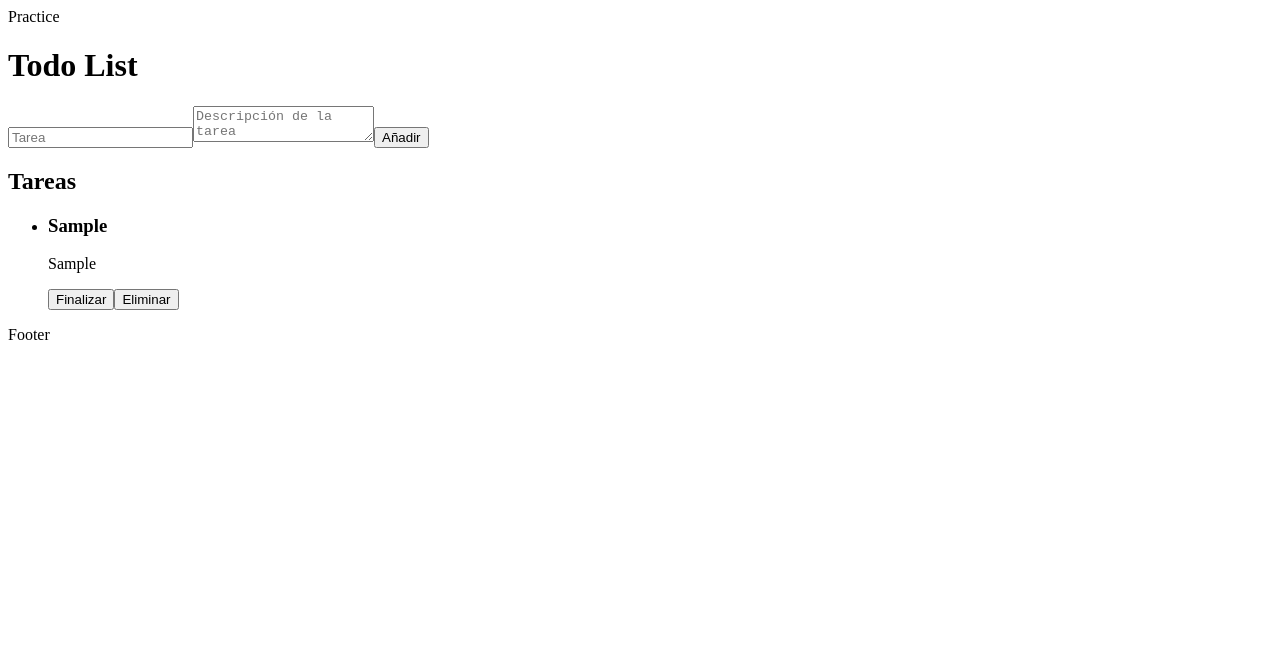
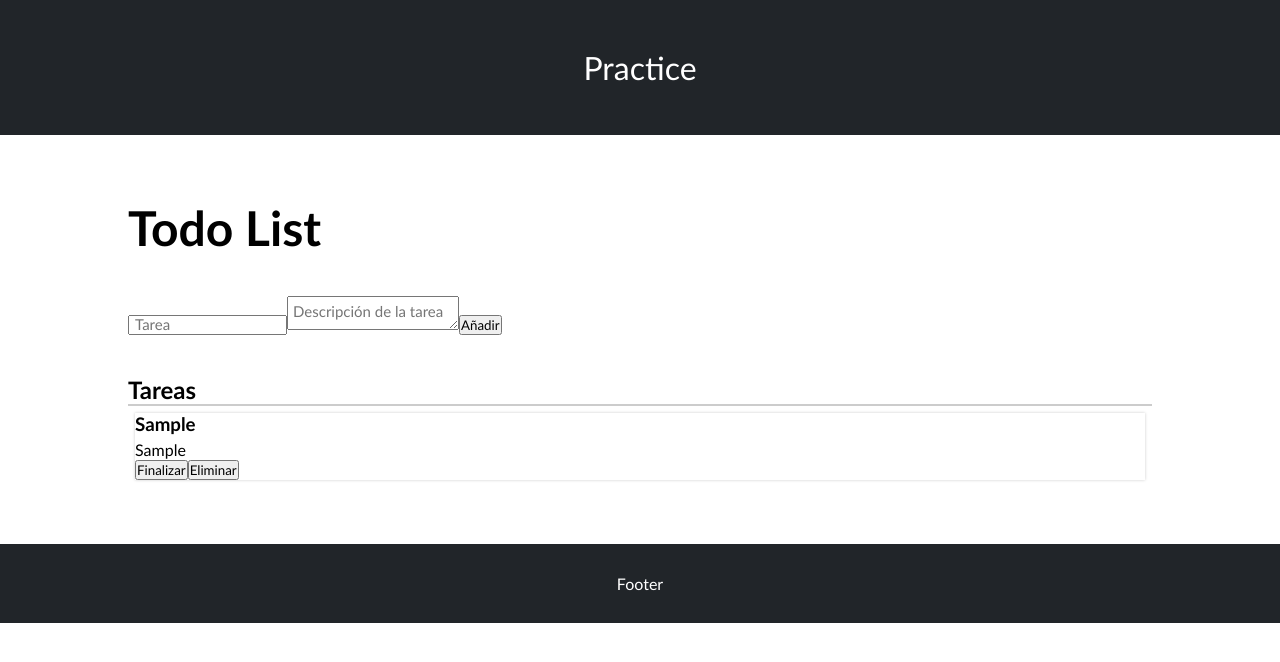
Before and after one commit to dorian-rose/react-todo-project, a React (Vite) app: page / in a window 1280 px wide. Both pictures are taken after typing "Sample", "Sample" into the empty fields and a click on the button "Añadir". Shown: the top 662 px of the page. Built offline with nearby package versions, Linux system fonts and the light colour scheme.

Commit message:
fix bugs in done toggler

```diff
--- a/index.html
+++ b/index.html
@@ -4,7 +4,7 @@
     <meta charset="UTF-8" />
     <link rel="icon" type="image/svg+xml" href="/vite.svg" />
     <meta name="viewport" content="width=device-width, initial-scale=1.0" />
-    <title>Vite + React</title>
+    <title>Todo list</title>
   </head>
   <body>
     <div id="root"></div>
--- a/src/components/Entry.jsx
+++ b/src/components/Entry.jsx
@@ -6,12 +6,10 @@ export const Entry = ({ todo, handleToggleTodo, handleDeleteTodo }) => {
   return (
     <>
       <article>
-        <li>
-          <h3>{todo.todo}</h3>
-          <p>{todo.description}</p>
-          <button onClick={() => handleToggleTodo(todo.id)}>Finalizar</button>
-          <button onClick={() => handleDeleteTodo(todo.id)}>Eliminar</button>
-        </li>
+        <h3>{todo.todo}</h3>
+        <p>{todo.description}</p>
+        <button onClick={() => handleToggleTodo(todo.id)}>Finalizar</button>
+        <button onClick={() => handleDeleteTodo(todo.id)}>Eliminar</button>
       </article>
     </>
   );
--- a/src/components/EntryContainer.jsx
+++ b/src/components/EntryContainer.jsx
@@ -10,7 +10,7 @@ export const EntryContainer = ({
   return (
     <section>
       <h2>Tareas</h2>
-      <ul>
+
       {todos.map((todo) => (
         <Entry
           key={todo.id}
@@ -19,7 +19,6 @@ export const EntryContainer = ({
           handleDeleteTodo={handleDeleteTodo}
         />
       ))}
-      </ul>
     </section>
   );
 };
--- a/src/index.css
+++ b/src/index.css
@@ -0,0 +1,134 @@
+html {
+  --dark: #212529;
+  --medium: #e8e5e5;
+  --light: #fff;
+}
+
+* {
+  margin: 0;
+  font-family: "Gill Sans", "Gill Sans MT", Calibri, "Trebuchet MS", sans-serif;
+  padding: 0;
+  box-sizing: border-box;
+}
+
+main {
+  margin: 5% 10%;
+}
+
+/* universal classes */
+.bg-dark {
+  background-color: var(--dark);
+  color: var(--light);
+}
+
+.txt-cntr {
+  text-align: center;
+}
+.grid-1-2-3 {
+  display: grid;
+  grid-template-columns: 1fr;
+}
+.grid-1-2 {
+  display: grid;
+  grid-template-columns: 1fr;
+  gap: 2%;
+}
+
+.mg-md {
+  margin: 40px;
+}
+
+/* individual elements */
+header {
+  font-size: 2rem;
+  padding: 3rem;
+}
+
+h1 {
+  font-size: 3rem;
+}
+
+h2 {
+  border-bottom: 2px solid rgba(0, 1, 0, 0.2);
+}
+
+h3 {
+  margin: 5px 0;
+}
+
+a {
+  font-size: 12px;
+}
+
+img {
+  width: 100%;
+  margin: 20px 0;
+}
+
+.photo-container {
+  width: 90%;
+  margin: 20px auto;
+}
+article {
+  box-shadow: 0px 0px 3px 0px rgba(0, 0, 0, 0.2);
+  margin: 7px;
+}
+
+footer {
+  padding: 30px;
+}
+/* search form  */
+form {
+  margin: 40px auto;
+}
+
+::placeholder {
+  padding: 5px;
+  font-size: 15px;
+}
+
+input[type="search"],
+input[type="submit"] {
+  height: 30px;
+  border-radius: 5px;
+  border: 2px solid rgba(0, 0, 0, 0.2);
+  margin: 2px 0;
+}
+
+/* ========================= */
+/* 768 */
+/* ========================= */
+
+@media screen and (min-width: 768px) {
+  .grid-1-2-3 {
+    grid-template-columns: repeat(2, 1fr);
+  }
+  .grid-1-2 {
+    display: grid;
+    grid-template-columns: 2fr 1fr;
+  }
+
+  input[type="search"],
+  input[type="submit"] {
+    margin: 0;
+  }
+
+  .photo-container {
+    margin: 40px auto;
+  }
+}
+
+/* ========================= */
+/* 996*/
+/* ========================= */
+
+@media screen and (min-width: 996px) {
+  .grid-1-2-3 {
+    grid-template-columns: repeat(3, 1fr);
+  }
+
+  input[type="search"],
+  input[type="submit"] {
+    height: 40px;
+  }
+}
--- a/src/reducers/todoReducer.js
+++ b/src/reducers/todoReducer.js
@@ -1,7 +1,7 @@
 
 
 export const todoReducer = (state, action) => {
-    console.log(state)
+
     switch (action.type) {
         case '[TODO] add to do':
 
@@ -16,6 +16,7 @@ export const todoReducer = (state, action) => {
             //cambiará la propiedad done de true a false o de false a true
             const index = state.findIndex(todo => todo.id !== action.payload); //finding index of the item
             const newArray = [...state]; //making a new array
+            console.log(newArray)
             if (newArray[index].done == false) {
                 newArray[index].done = true
             }//changing value in the new array
```
Also changed, not shown: 6 other files (tests, documents, lock files or other folders). Lines whose indentation alone changed are shown as unchanged.
